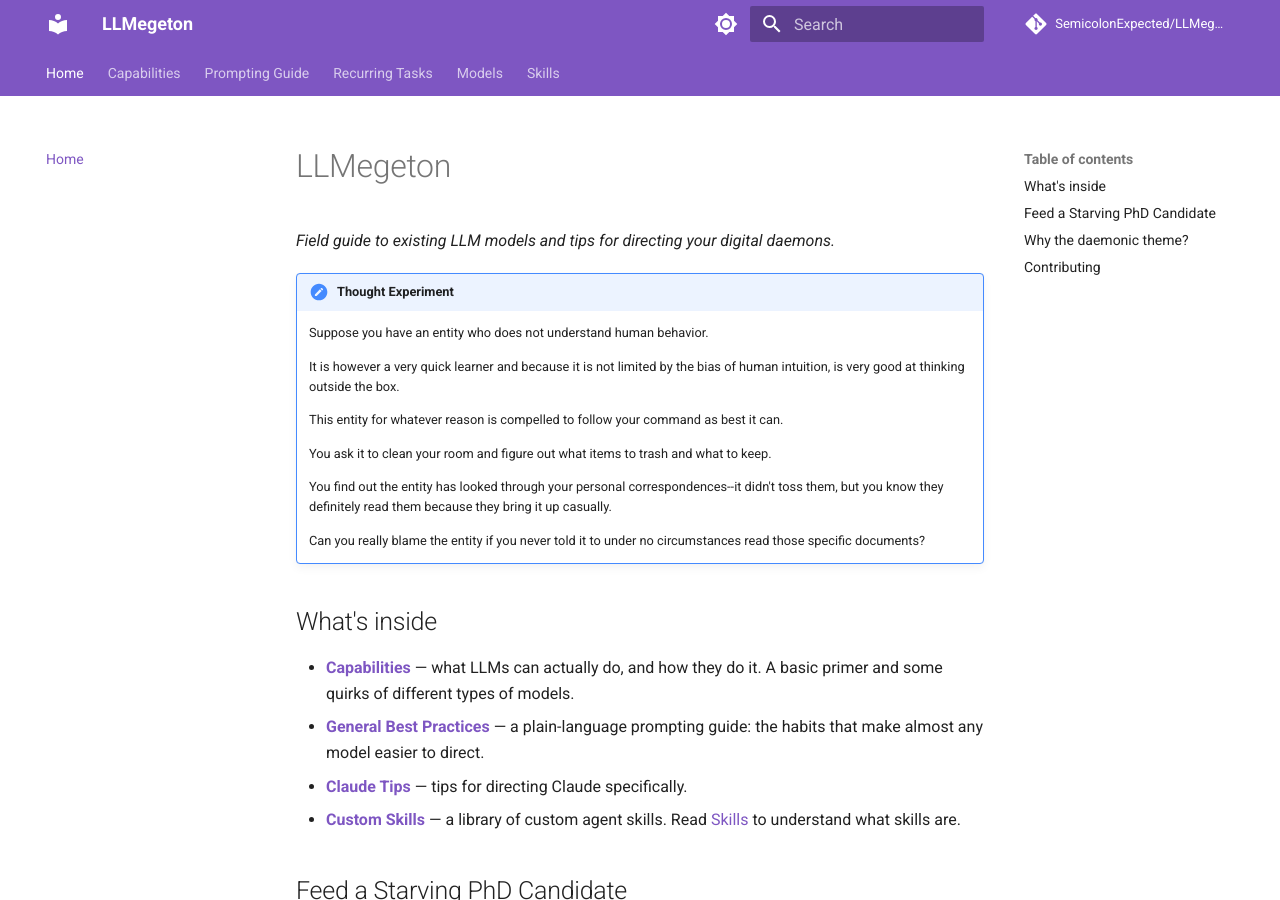
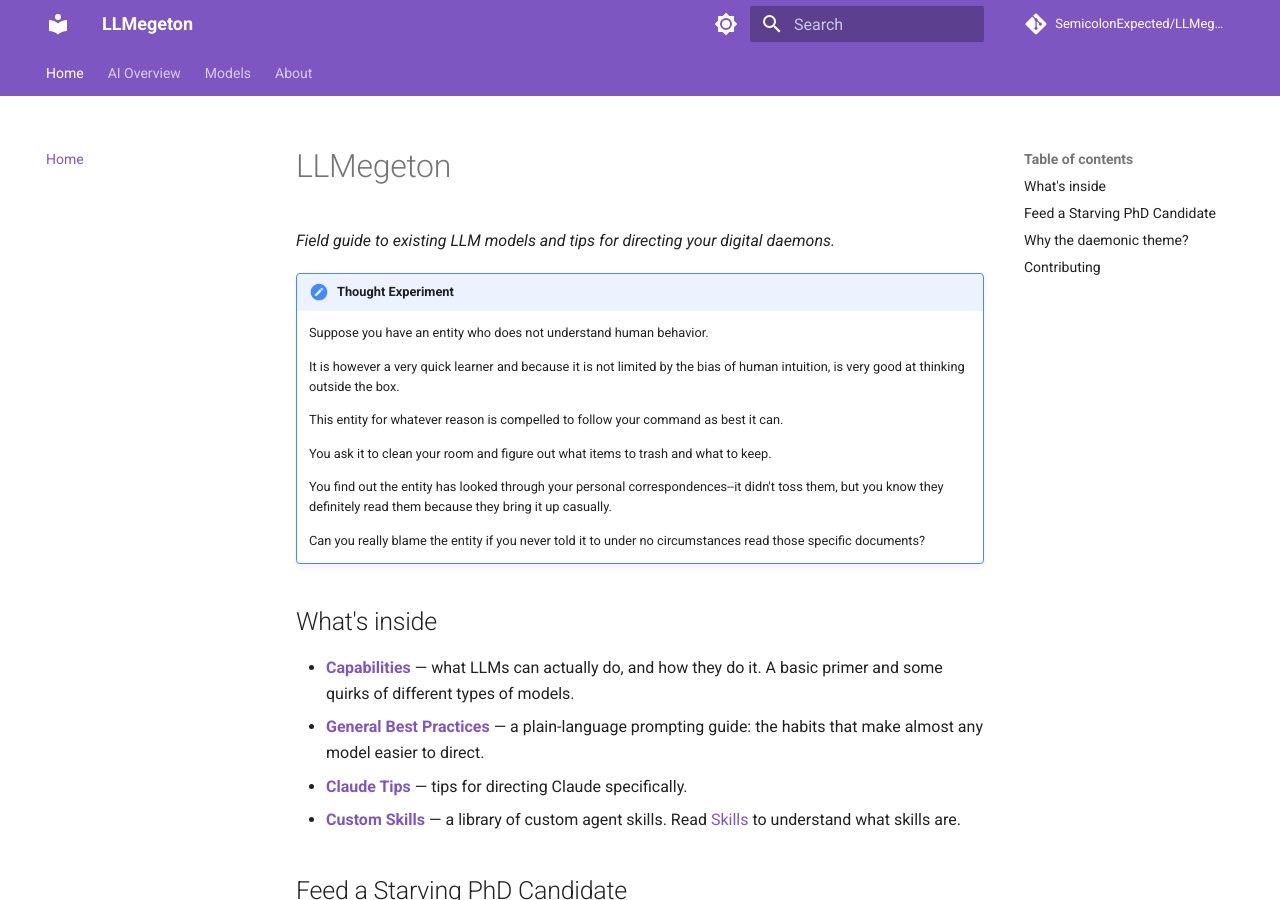
Before and after one commit to SemicolonExpected/LLMegeton, an MkDocs documentation site: the page built from docs/index.md, in a window 1280 px wide and 900 px high. Built offline with MkDocs 1.6.1 and Material for MkDocs 9.7.7, drawn with Linux system fonts in a browser that asks for light colours; comment, search, counter and statistics services are not loaded; some of the changed lines change nothing that is shown.

Commit message:
Update mkdocs.yml

```diff
--- a/mkdocs.yml
+++ b/mkdocs.yml
@@ -50,9 +50,12 @@ markdown_extensions:
 
 nav:
   - Home: index.md
-  - Capabilities: capabilities/index.md
-  - Prompting Guide: prompting-guide/index.md
-  - Recurring Tasks: recurring-tasks/index.md
+  - AI Overview:
+    - Myths: docs/assets/under-construction.md
+    - Capabilities: capabilities/index.md
+    - Skills: skills/index.md
+    - Prompting Guide: prompting-guide/index.md
+    - Recurring Tasks: recurring-tasks/index.md
   - Models:
     - Models: models/index.md
     - Claude:
@@ -66,7 +69,8 @@ nav:
     - Muse:
       - Muse Spark 1.3: models/muse/index.md
       - Bug Zoo: models/muse/bug-zoo/index.md
-    - Daimon: models/daimon/index.md
     - Luna: models/luna/index.md
     - Notion AI: models/notion-ai/index.md
-  - Skills: skills/index.md
+  - About:
+    - SemicolonExpected: docs/assets/under-construction.md
+    - Daimon: docs/models/daimon/index.md
```
